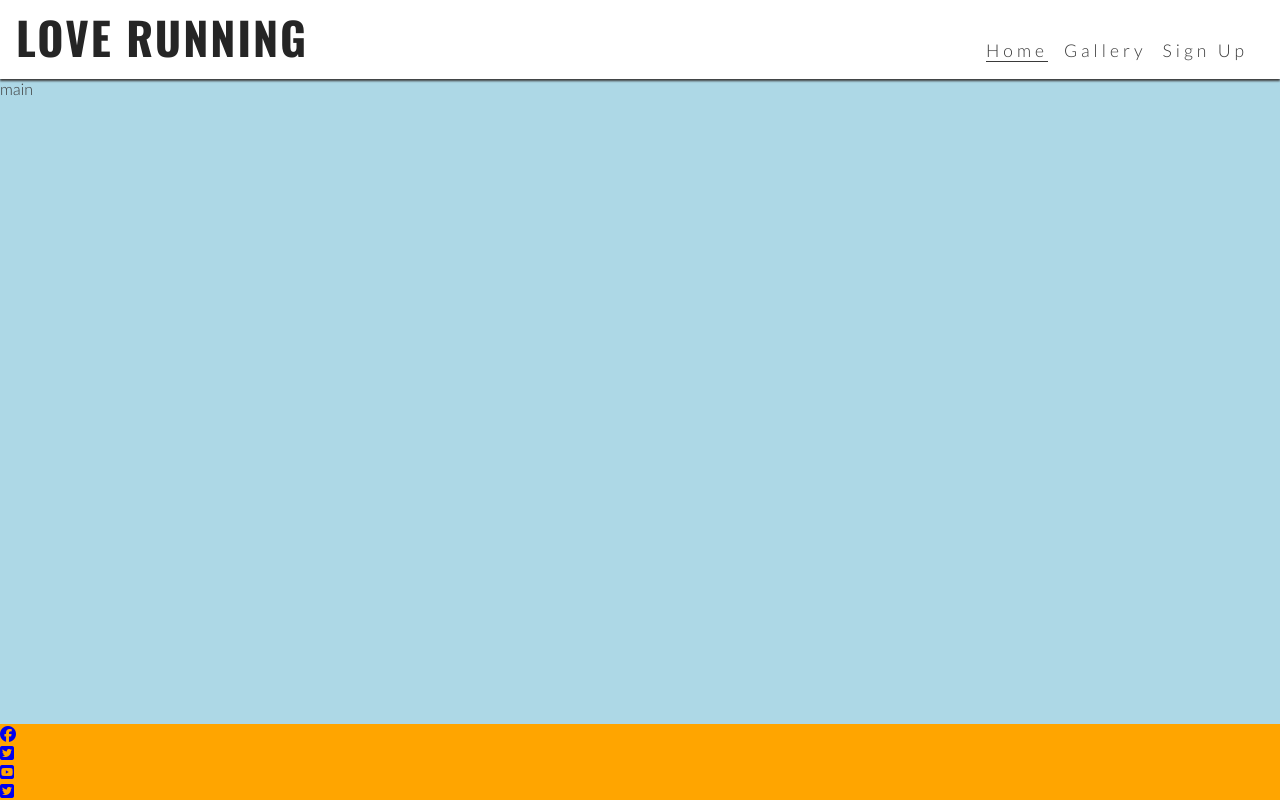
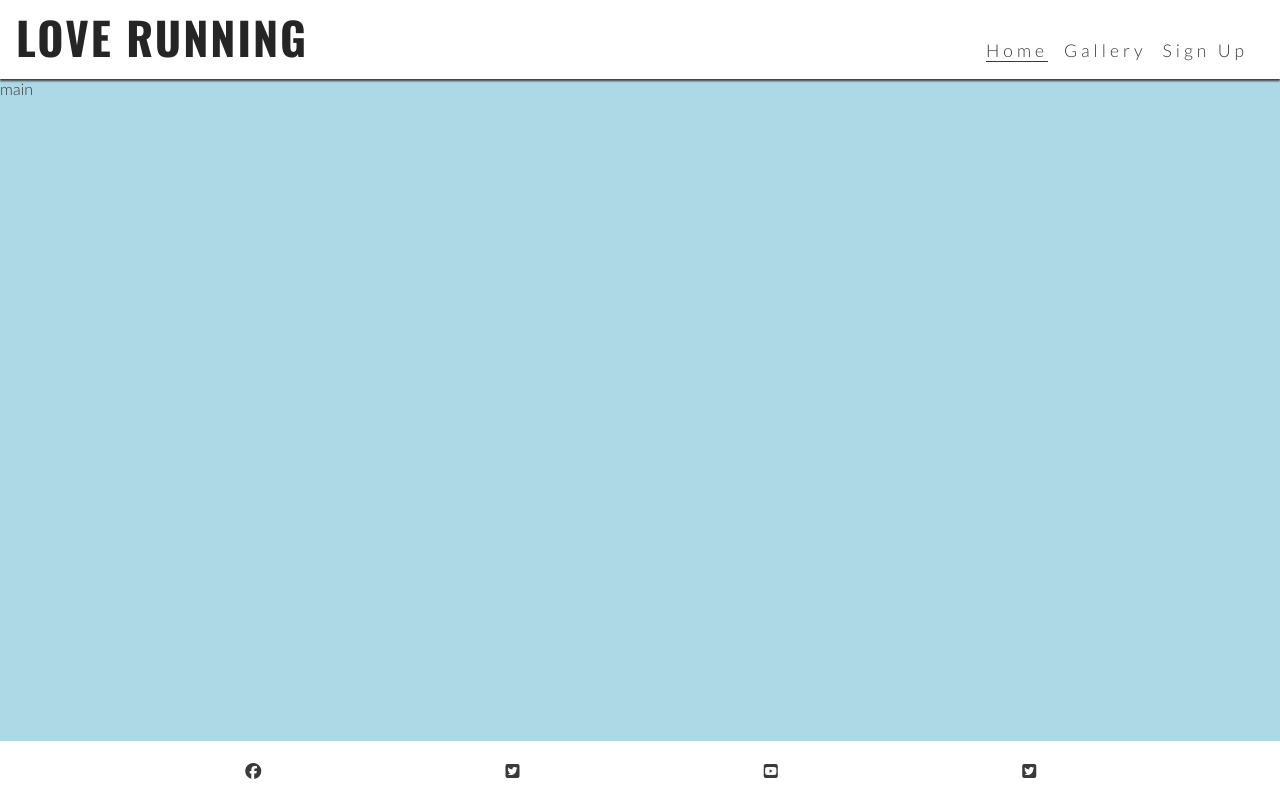
Before and after one commit to Chris-Tranter/Love-Running, a plain HTML site: page index.html in a window 1280 px wide. Drawn offline with nearby package versions, Linux system fonts and the light colour scheme.

Commit message:
gave the unordered list in the footer an id and in css used it for flexbox properties | including the icon class with the id in css we styled it

```diff
--- a/assets/css/style.css
+++ b/assets/css/style.css
@@ -91,9 +91,18 @@ main {
     margin-top: 47px;
 }
 
-/* footer */
-footer {
-    background-color: orange;
+#social-networks {
+    text-align: center;
+    padding: 20px 0;
+    display: flex;
+    justify-content: space-evenly;
+    list-style-type: none;
+}
+
+#social-networks i {
+    font-size: 160;
+    padding: 5%;
+    color: #3a3a3a;
 }
 
 /* media query tablets and above */
@@ -123,20 +132,19 @@ footer {
             font-size: 280%;
             line-height: 75px;
             margin-left: 0 0.5rem;
-            }
+        }
 
         /* main content */
         main {
-        /* push main content beneath the logo for tablet dimensions and up*/
+            /* push main content beneath the logo for tablet dimensions and up*/
             margin-top: 79px;
-            }
+        }
     }
 
-/* media query laptops and above */
+    /* media query laptops and above */
  @media screen and (min-width: 992px) {
         /* header */
         #menu A:hover {
             border-bottom: 1px solid #3a3a3a;
         }
-
     }
--- a/index.html
+++ b/index.html
@@ -42,7 +42,7 @@
 
     <!-- footer -->
     <footer>
-        <ul>
+        <ul id="social-networks">
             <li><a href="https://facebook.com/" target="_blank" rel="noopener" aria-label="Visit our Facebook page (Opens in a new tab)"><i class="fa-brands fa-facebook"></i></a></li>
             <li><a href="https://twitter.com/" target="_blank" rel="noopener" aria-label="Visit our Twitter page (Opens in a new tab)"><i class="fa-brands fa-square-twitter"></i></i></a></li>
             <li><a href="https://youtube.com/" target="_blank" rel="noopener" aria-label="Visit our Youtube page (Opens in a new tab)"><i class="fa-brands fa-square-youtube"></i></a></li>
```
